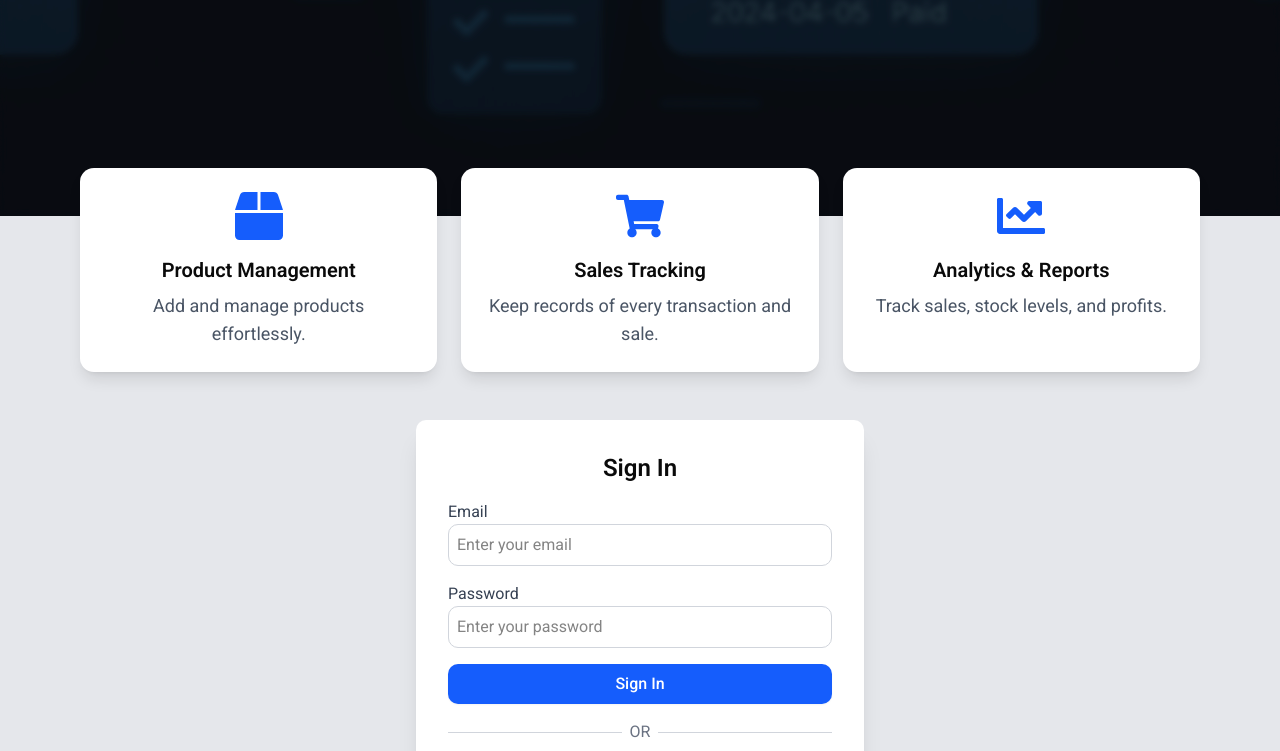
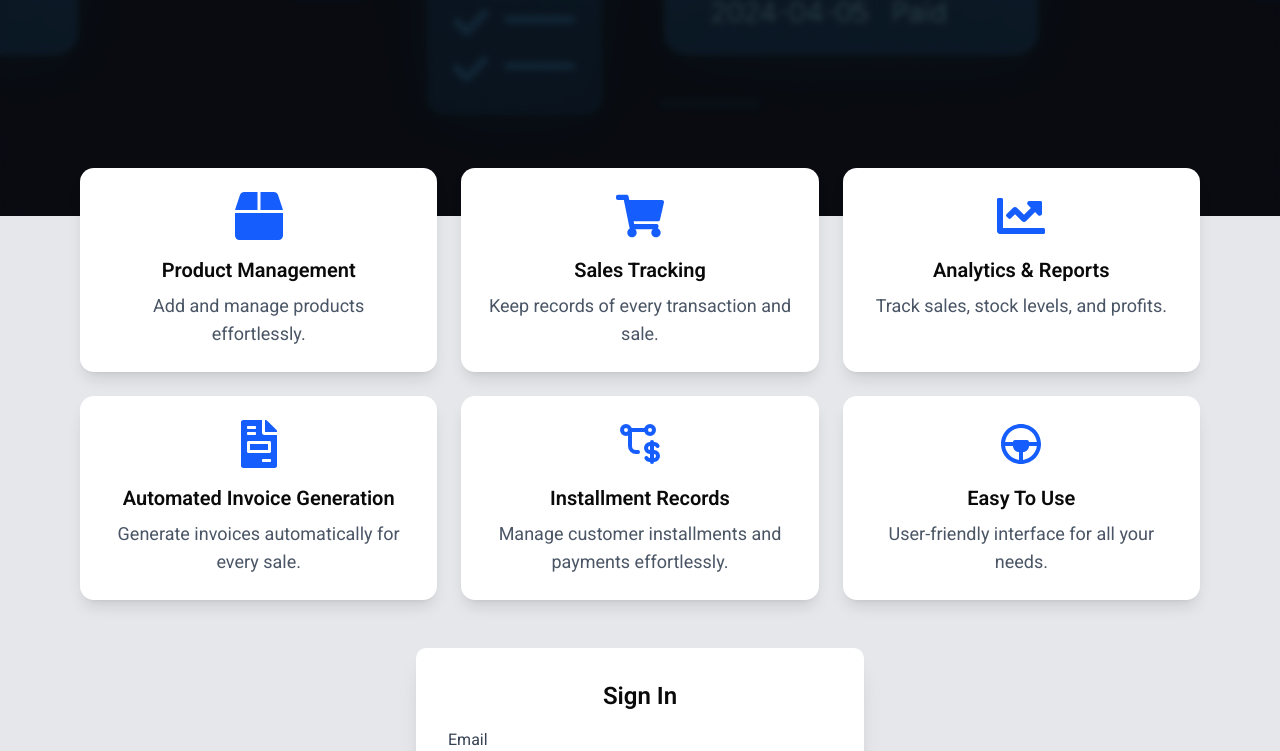
Before and after one commit to StrangerSeemanta/cloudlet, a React (Vite) app: page / in a window 1280 px wide. Shown: the part 424-1175 px from the top of the page. Built offline with nearby package versions, Linux system fonts and the light colour scheme; no server answers.

Commit message:
Shuffle Effect

```diff
--- a/src/pages/LandingPage.tsx
+++ b/src/pages/LandingPage.tsx
@@ -1,8 +1,15 @@
 import { motion } from "framer-motion";
 import backgroundImage from "@/assets/bg.png";
-import { FaBox, FaShoppingCart, FaChartLine } from "react-icons/fa";
+import {
+  FaBox,
+  FaShoppingCart,
+  FaChartLine,
+  FaFileInvoice,
+} from "react-icons/fa";
 import { SignInForm } from "./LoginPage";
 import ScrambleText from "@/components/myui/ScrambleText";
+import { TbTransactionDollar } from "react-icons/tb";
+import { RiSteering2Fill } from "react-icons/ri";
 
 export default function LandingPage() {
   return (
@@ -55,7 +62,7 @@ export default function LandingPage() {
           <motion.div
             key={index}
             initial={{ opacity: 0, y: 30 }}
-            animate={{ opacity: 1, y: 0 }}
+            whileInView={{ opacity: 1, y: 0 }}
             transition={{ duration: 0.5, delay: index * 0.2 }}
             className="p-3 lg:p-6 bg-white shadow-lg rounded-xl text-center flex flex-col items-center"
           >
@@ -99,4 +106,19 @@ const features = [
     description: "Track sales, stock levels, and profits.",
     icon: FaChartLine,
   },
+  {
+    title: "Automated Invoice Generation",
+    description: "Generate invoices automatically for every sale.",
+    icon: FaFileInvoice,
+  },
+  {
+    title: "Installment Records",
+    description: "Manage customer installments and payments effortlessly.",
+    icon: TbTransactionDollar,
+  },
+  {
+    title: "Easy To Use",
+    description: "User-friendly interface for all your needs.",
+    icon: RiSteering2Fill,
+  },
 ];
```
